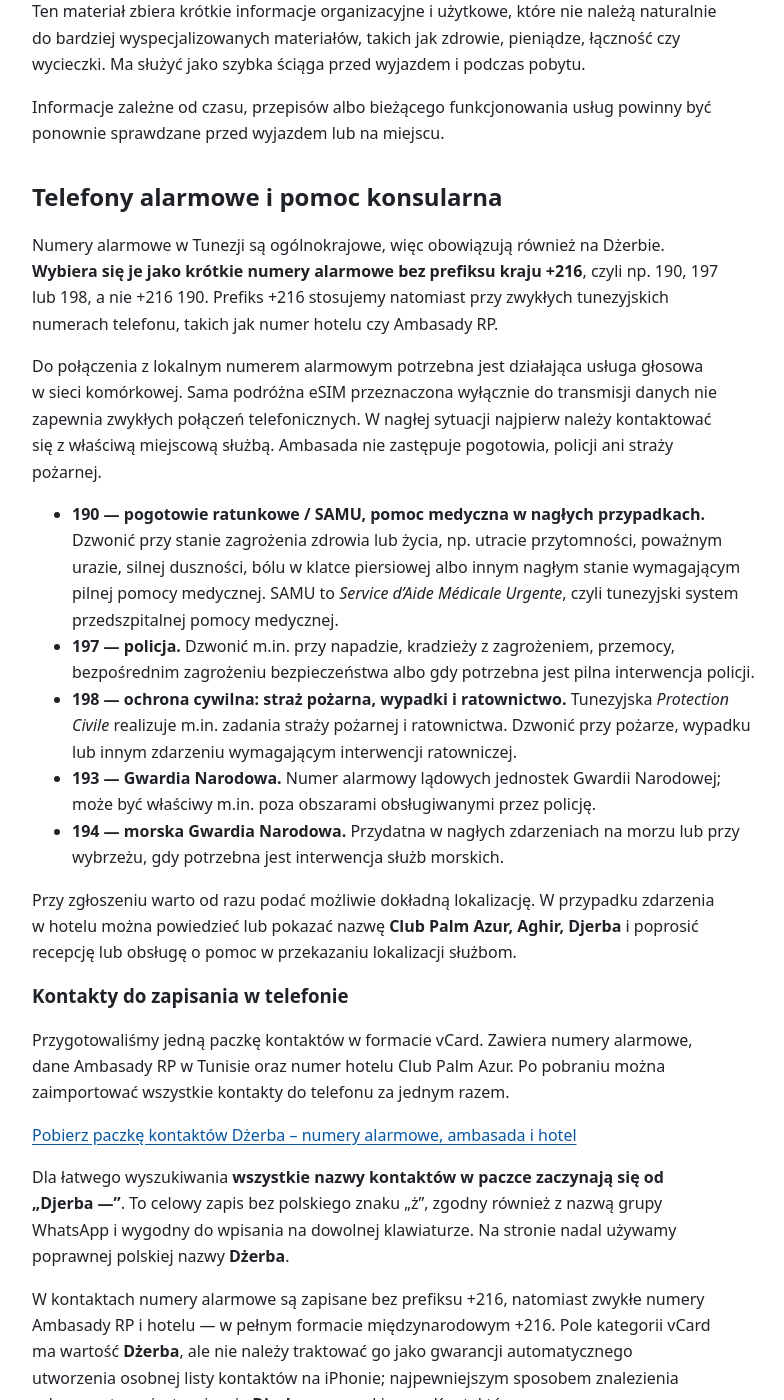
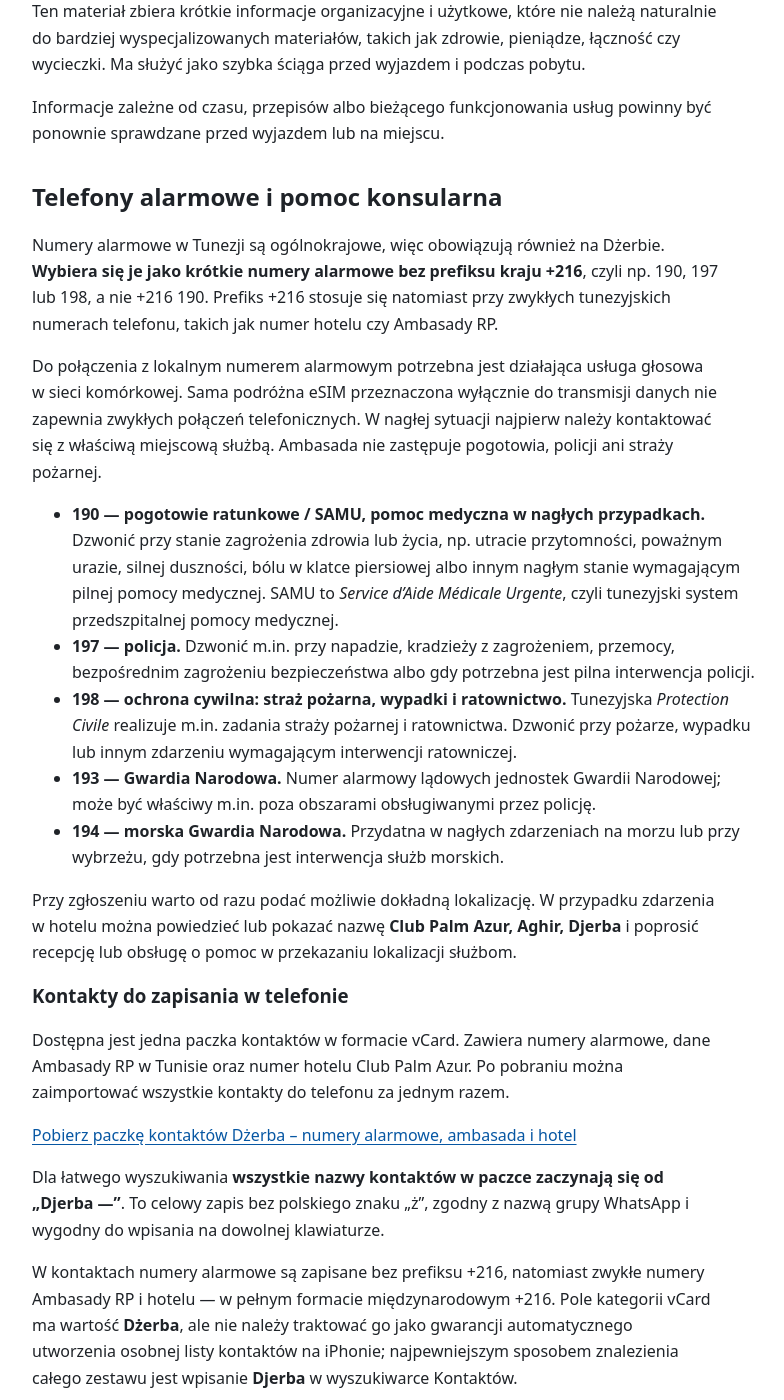
Before and after one commit to rotnicki/djerba-2026, a Jekyll site: the page built from praktyczne.md, in a window 1280 px wide and 1400 px high, scrolled down 360 px. Shown: the whole window, without its empty margins (32-816 px from the left). Built offline with Jekyll 4.4.1, drawn with Linux system fonts in a browser that asks for light colours; our own code applies the rules of GitHub Pages for plain Markdown files.

Commit message:
Ujednolić narrację w praktycznych informacjach

```diff
--- a/praktyczne.md
+++ b/praktyczne.md
@@ -8,7 +8,7 @@ Informacje zależne od czasu, przepisów albo bieżącego funkcjonowania usług
 
 ## Telefony alarmowe i pomoc konsularna
 
-Numery alarmowe w Tunezji są ogólnokrajowe, więc obowiązują również na Dżerbie. **Wybiera się je jako krótkie numery alarmowe bez prefiksu kraju +216**, czyli np. 190, 197 lub 198, a nie +216 190. Prefiks +216 stosujemy natomiast przy zwykłych tunezyjskich numerach telefonu, takich jak numer hotelu czy Ambasady RP.
+Numery alarmowe w Tunezji są ogólnokrajowe, więc obowiązują również na Dżerbie. **Wybiera się je jako krótkie numery alarmowe bez prefiksu kraju +216**, czyli np. 190, 197 lub 198, a nie +216 190. Prefiks +216 stosuje się natomiast przy zwykłych tunezyjskich numerach telefonu, takich jak numer hotelu czy Ambasady RP.
 
 Do połączenia z lokalnym numerem alarmowym potrzebna jest działająca usługa głosowa w sieci komórkowej. Sama podróżna eSIM przeznaczona wyłącznie do transmisji danych nie zapewnia zwykłych połączeń telefonicznych. W nagłej sytuacji najpierw należy kontaktować się z właściwą miejscową służbą. Ambasada nie zastępuje pogotowia, policji ani straży pożarnej.
 
@@ -22,11 +22,11 @@ Przy zgłoszeniu warto od razu podać możliwie dokładną lokalizację. W przyp
 
 ### Kontakty do zapisania w telefonie
 
-Przygotowaliśmy jedną paczkę kontaktów w formacie vCard. Zawiera numery alarmowe, dane Ambasady RP w Tunisie oraz numer hotelu Club Palm Azur. Po pobraniu można zaimportować wszystkie kontakty do telefonu za jednym razem.
+Dostępna jest jedna paczka kontaktów w formacie vCard. Zawiera numery alarmowe, dane Ambasady RP w Tunisie oraz numer hotelu Club Palm Azur. Po pobraniu można zaimportować wszystkie kontakty do telefonu za jednym razem.
 
-[ Pobierz paczkę kontaktów Dżerba – numery alarmowe, ambasada i hotel ](assets/dzerba-2026-kontakty.vcf)
+[Pobierz paczkę kontaktów Dżerba – numery alarmowe, ambasada i hotel](assets/dzerba-2026-kontakty.vcf)
 
-Dla łatwego wyszukiwania **wszystkie nazwy kontaktów w paczce zaczynają się od „Djerba —”**. To celowy zapis bez polskiego znaku „ż”, zgodny również z nazwą grupy WhatsApp i wygodny do wpisania na dowolnej klawiaturze. Na stronie nadal używamy poprawnej polskiej nazwy **Dżerba**.
+Dla łatwego wyszukiwania **wszystkie nazwy kontaktów w paczce zaczynają się od „Djerba —”**. To celowy zapis bez polskiego znaku „ż”, zgodny z nazwą grupy WhatsApp i wygodny do wpisania na dowolnej klawiaturze.
 
 W kontaktach numery alarmowe są zapisane bez prefiksu +216, natomiast zwykłe numery Ambasady RP i hotelu — w pełnym formacie międzynarodowym +216. Pole kategorii vCard ma wartość **Dżerba**, ale nie należy traktować go jako gwarancji automatycznego utworzenia osobnej listy kontaktów na iPhonie; najpewniejszym sposobem znalezienia całego zestawu jest wpisanie **Djerba** w wyszukiwarce Kontaktów.
 
```
